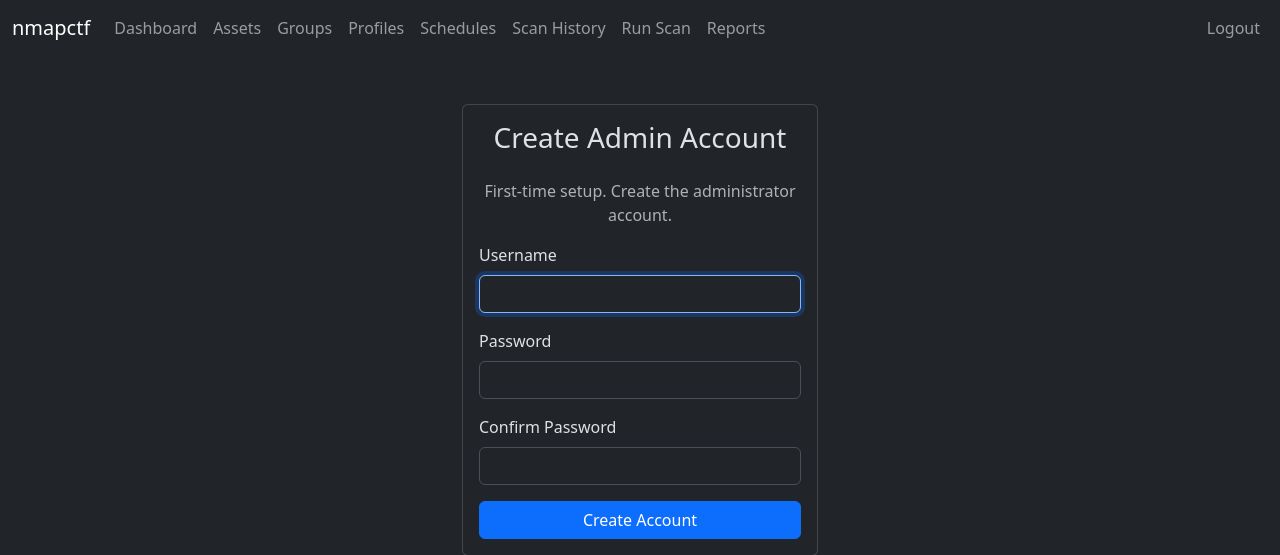
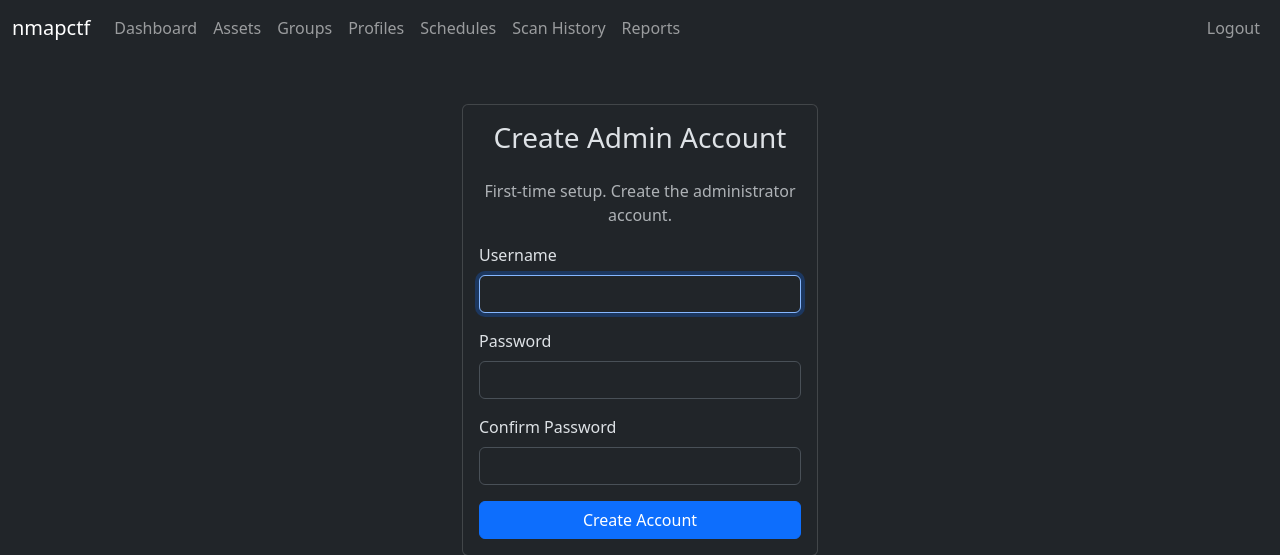
Before and after one commit to wh1sk3ys1x/nmapctf, a FastAPI app: page /setup in a window 1280 px wide. Shown: the top 555 px of the page. Run offline with FastAPI, Linux system fonts and the light colour scheme.

Commit message:
Add can_edit template variable, superadmin badge, and org nav link

```diff
--- a/web/app/templates/base.html
+++ b/web/app/templates/base.html
@@ -9,6 +9,7 @@
   <script src="https://unpkg.com/htmx.org@2.0.4"></script>
 </head>
 <body>
+  {% set can_edit = request.session.get("is_superadmin") or request.session.get("org_role") in ("owner", "admin") %}
   <nav class="navbar navbar-expand-lg navbar-dark bg-dark fixed-top">
     <div class="container-fluid">
       <a class="navbar-brand" href="/">nmapctf</a>
@@ -23,12 +24,20 @@
           <li class="nav-item"><a class="nav-link" href="/profiles">Profiles</a></li>
           <li class="nav-item"><a class="nav-link" href="/schedules">Schedules</a></li>
           <li class="nav-item"><a class="nav-link" href="/scans">Scan History</a></li>
-          <li class="nav-item"><a class="nav-link" href="/scans/run">Run Scan</a></li>
+          {% if can_edit %}<li class="nav-item"><a class="nav-link" href="/scans/run">Run Scan</a></li>{% endif %}
           <li class="nav-item"><a class="nav-link" href="/reports/">Reports</a></li>
         </ul>
         <ul class="navbar-nav ms-auto">
+          {% if request.session.get("is_superadmin") %}
+          <li class="nav-item"><a class="nav-link" href="/orgs">Organizations</a></li>
+          {% endif %}
           <li class="nav-item">
-            <span class="nav-link text-muted">{{ request.session.get("username", "") }}</span>
+            <span class="nav-link text-muted">
+              {{ request.session.get("username", "") }}
+              {% if request.session.get("is_superadmin") %}
+              <span class="badge bg-danger">superadmin</span>
+              {% endif %}
+            </span>
           </li>
           <li class="nav-item">
             <a class="nav-link" href="/logout">Logout</a>
```
